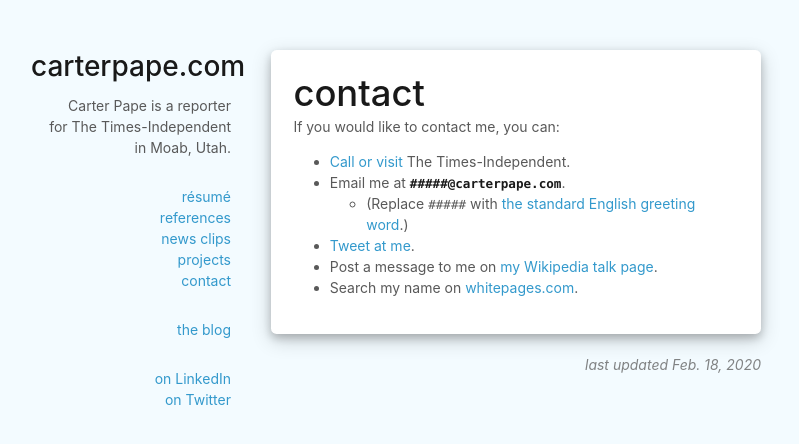
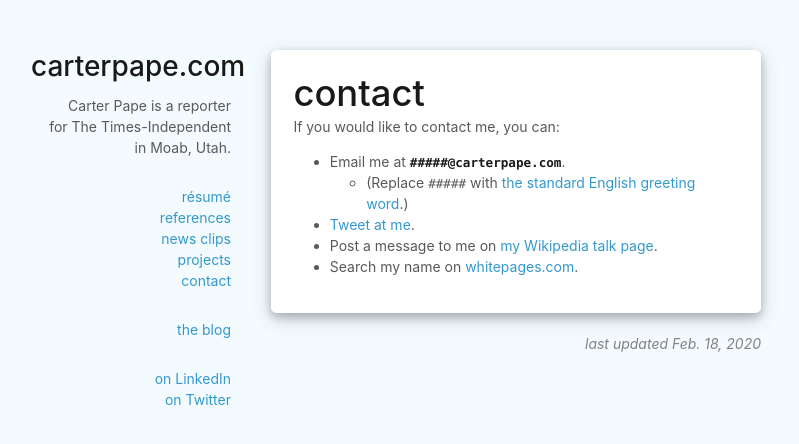
Before and after one commit to CarterPape/CarterPape.github.io, a Jekyll site: the page built from contact.md, in a window 1280 px wide. Shown: the top 444 px of the page, without its empty margins (244-1043 px from the left). Built offline with Jekyll 4.4.1, drawn with Linux system fonts in a browser that asks for light colours.

Commit message:
how to find me

```diff
--- a/contact.md
+++ b/contact.md
@@ -6,7 +6,6 @@ last_updated: "Feb. 18, 2020"
 ---
 If you would like to contact me, you can:
 
-* [Call or visit](https://moabtimes.com/contact-us/) The Times-Independent.
 * Email me at **`#####@carterpape.com`**.
     * (Replace `#####` with [the standard English greeting word](https://en.wiktionary.org/wiki/hello).)
 * [Tweet at me]({{ site.author.twitter_url }}).
```
Also changed, not shown: other parts of contact.md (+0 -1 lines).
